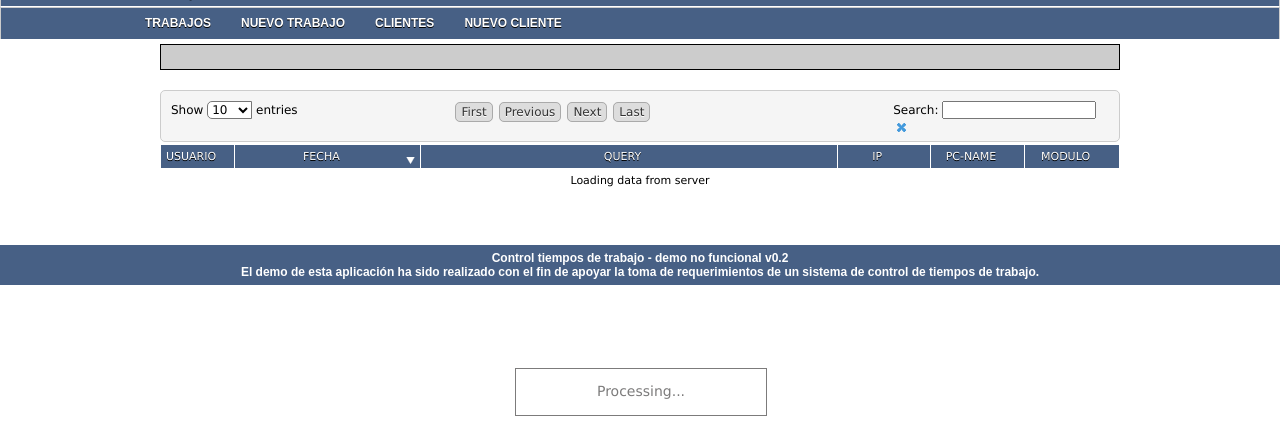
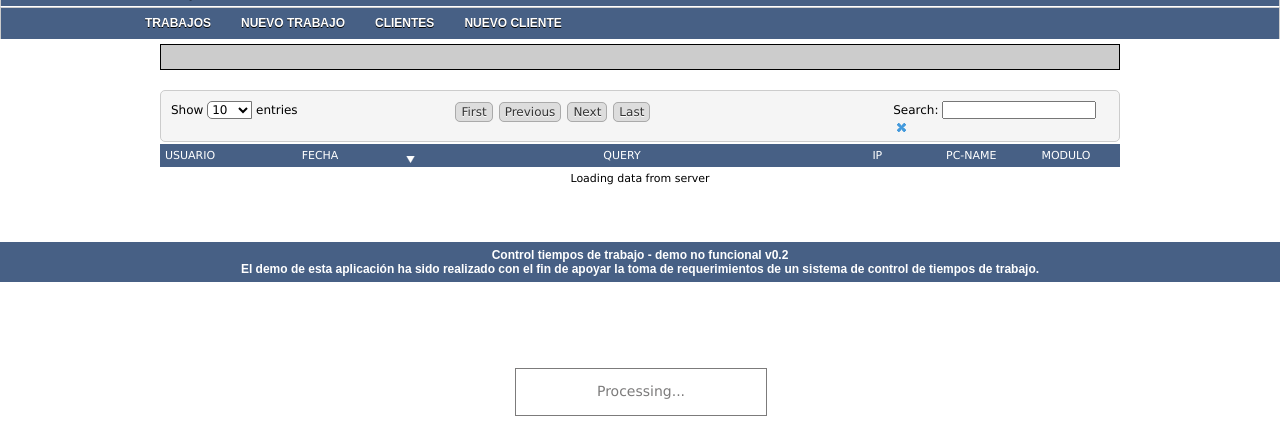
Before and after one commit to hthiers/CAService, a PHP site: template views/admin_events_dt.php in a window 1280 px wide. Shown: the part 17-450 px from the top of the page. Run offline with PHP 8.4, Linux system fonts and the light colour scheme; the template is opened without the code that fills it, so the values that code supplies are empty.

Commit message:
Arreglos estilos y dt de customers.

```diff
--- a/views/css/datatable.css
+++ b/views/css/datatable.css
@@ -155,7 +155,7 @@ table.display {
 	 */
 }
 table.display th, td {
-	border: 1px solid #ffffff;
+    /*border: 1px solid #ffffff;*/
     padding: 5px;
     text-align: left;
 }
@@ -170,7 +170,7 @@ table.display thead th {
     * cursor: hand;
     text-align: center;
     padding-right: 18px;
-        text-shadow: 0px 1px 0px #000000;
+    /*text-shadow: 0px 1px 0px #000000;*/
 }
 
 table.display tfoot th {
--- a/views/css/estilo.css
+++ b/views/css/estilo.css
@@ -174,7 +174,7 @@ width:60px;
 th{
     color:#fff;
     text-align:center;
-    border:#FFF 1px solid;
+/*    border:#FFF 1px solid;*/
 }
 
 #central #contenido2 {
```
Lines whose indentation alone changed are shown as unchanged.
